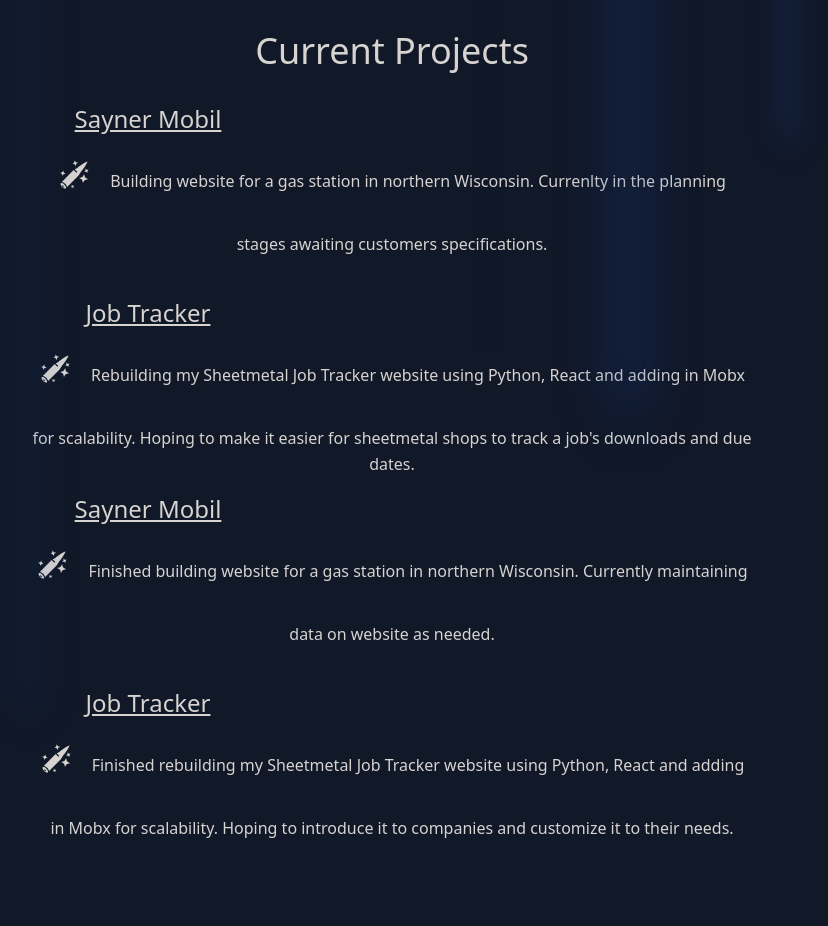
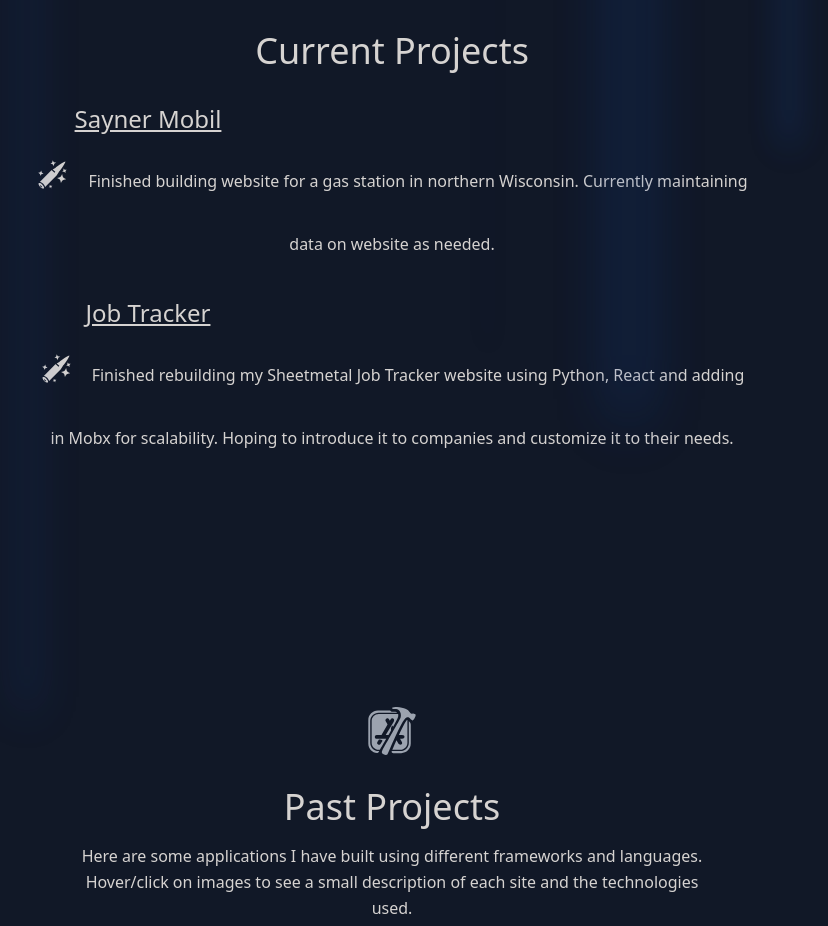
Before and after one commit to J-Gulledge19/Portfolio, a React (Create React App) app: page / in a window 1280 px wide. Shown: the part 923-1849 px from the top of the page, without its empty margins (248-1076 px from the left). Built offline with nearby package versions, Linux system fonts and the light colour scheme.

Commit message:
Fixed some merge conflicts

```diff
--- a/src/components/Currentwork.js
+++ b/src/components/Currentwork.js
@@ -11,19 +11,12 @@
           <h1 className="sm:text-4xl text-3xl font-medium title-font mb-4 text-stone-300">
             Current Projects
           </h1>
-            <h1  data-aos="fade-up" data-aos-duration="1000" className="grid grid-cols-2 gap-4 place-content-start h-8 sm:text-2xl text-2xl font-medium title-font mt-4 text-stone-300 text-decoration-line: underline">Sayner Mobil</h1>
-          <p  data-aos="fade-up" data-aos-duration="1000" className="lg:w-3/4 mx-auto leading-relaxed text-base text-stone-300">
-            <GiSilverBullet className="w-8 h-20 inline-block mb-4 mr-5"/>Building website for a gas station in northern Wisconsin. Currenlty in the planning stages awaiting customers specifications.</p>
-            <br></br>
-            <h1  data-aos="fade-up" data-aos-duration="1000" className="grid grid-cols-2 gap-4 place-content-start h-8 sm:text-2xl text-2xl font-medium title-font mt-4 text-stone-300 text-decoration-line: underline">Job Tracker</h1>
-            <p  data-aos="fade-up" data-aos-duration="1000" className="lg:w-3/4 mx-auto leading-relaxed text-base text-stone-300">
-            <GiSilverBullet className="w-8 h-20 inline-block mb-4 mr-5"/>Rebuilding my Sheetmetal Job Tracker website using Python, React and adding in Mobx for scalability. Hoping to make it easier for sheetmetal shops to track a job's downloads and due dates.</p>
-            <h1 className="grid grid-cols-2 gap-4 place-content-start h-8 sm:text-2xl text-2xl font-medium title-font mt-4 text-stone-300 text-decoration-line: underline">Sayner Mobil</h1>
-          <p className="lg:w-3/4 mx-auto leading-relaxed text-base text-stone-300">
+            <h1 data-aos="fade-up" data-aos-duration="1000" className="grid grid-cols-2 gap-4 place-content-start h-8 sm:text-2xl text-2xl font-medium title-font mt-4 text-stone-300 text-decoration-line: underline">Sayner Mobil</h1>
+            <p data-aos="fade-up" data-aos-duration="1000" className="lg:w-3/4 mx-auto leading-relaxed text-base text-stone-300">
             <GiSilverBullet className="w-8 h-20 inline-block mb-4 mr-5"/>Finished building website for a gas station in northern Wisconsin. Currently maintaining data on website as needed.</p>
             <br></br>
-            <h1 className="grid grid-cols-2 gap-4 place-content-start h-8 sm:text-2xl text-2xl font-medium title-font mt-4 text-stone-300 text-decoration-line: underline">Job Tracker</h1>
-            <p className="lg:w-3/4 mx-auto leading-relaxed text-base text-stone-300">
+            <h1 data-aos="fade-up" data-aos-duration="1000" className="grid grid-cols-2 gap-4 place-content-start h-8 sm:text-2xl text-2xl font-medium title-font mt-4 text-stone-300 text-decoration-line: underline">Job Tracker</h1>
+            <p data-aos="fade-up" data-aos-duration="1000" className="lg:w-3/4 mx-auto leading-relaxed text-base text-stone-300">
             <GiSilverBullet className="w-8 h-20 inline-block mb-4 mr-5"/>Finished rebuilding my Sheetmetal Job Tracker website using Python, React and adding in Mobx for scalability. Hoping to introduce it to companies and customize it to their needs.
           </p>
         </div>
```
